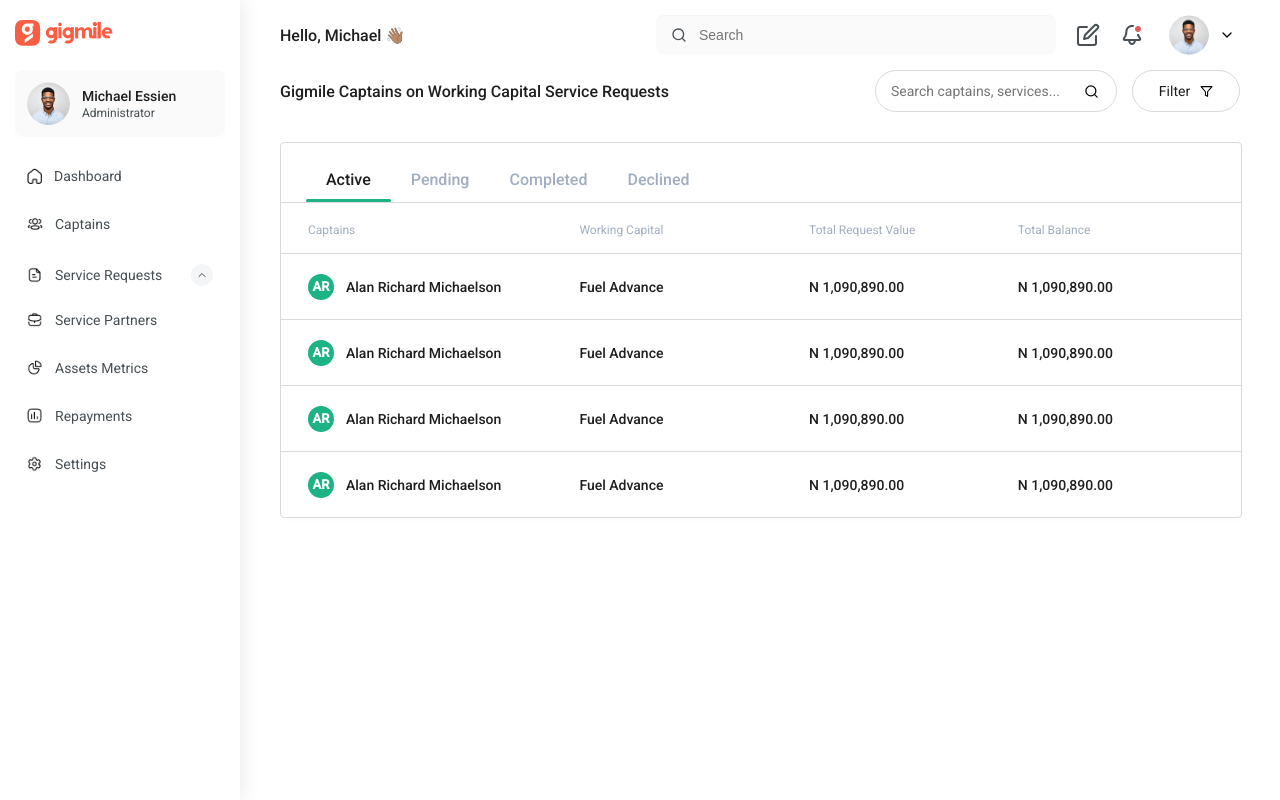
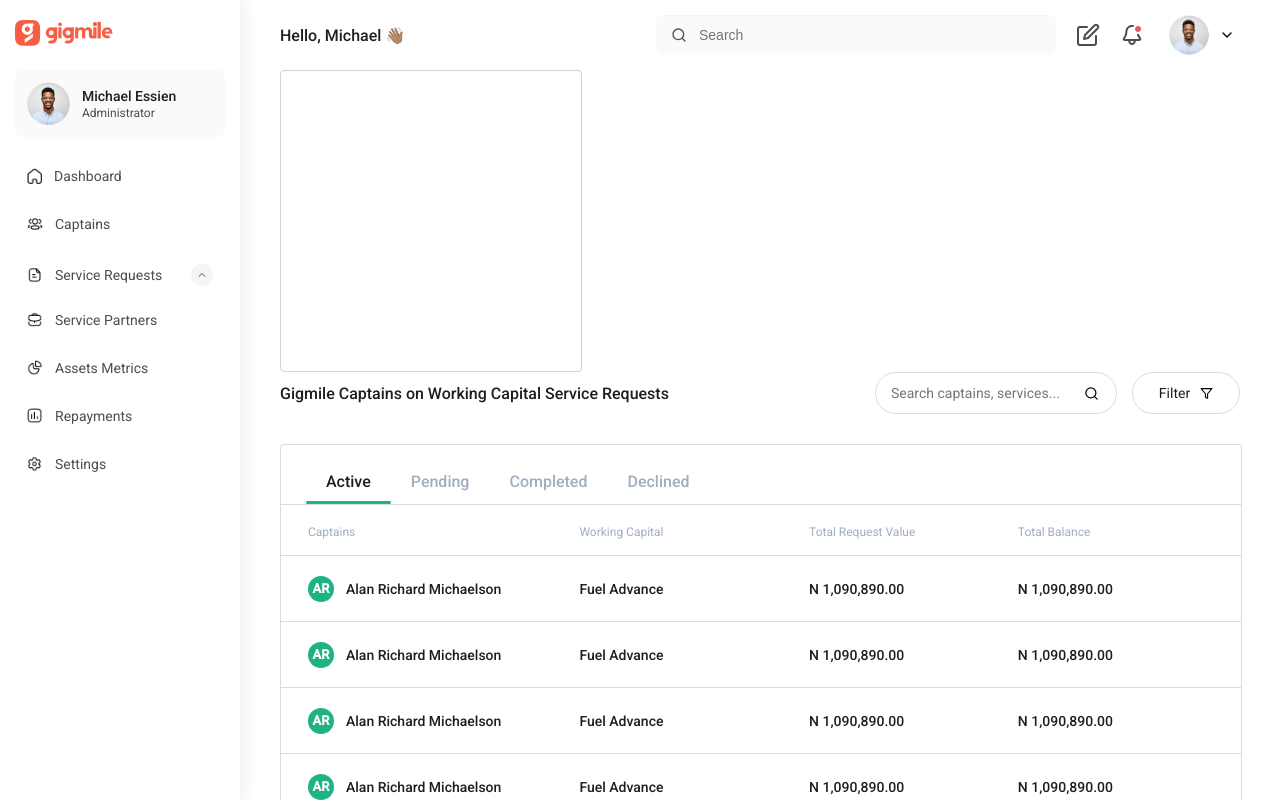
Before and after one commit to Ahumareze/gigmile, a React (Create React App) app: page / in a window 1280 px wide. Built offline with nearby package versions, Linux system fonts and the light colour scheme.

Commit message:
updated chart components

```diff
--- /dev/null
+++ b/src/components/chart/Chart.jsx
@@ -0,0 +1,14 @@
+import React from 'react';
+
+//styles
+import classes from './chart.module.css';
+
+function Chart(props) {
+    return (
+        <div className={classes.container}>
+
+        </div>
+    );
+}
+
+export default Chart;
--- /dev/null
+++ b/src/components/chart/chart.module.css
@@ -0,0 +1,7 @@
+.container{
+    height: 300px;
+    width: 300px;
+    background-color: #fff;
+    border: 1px solid #d1d1d1;
+    border-radius: 4px;
+}
--- a/src/components/index.js
+++ b/src/components/index.js
@@ -1,9 +1,11 @@
 import Sidebar from "./sidebar/Sidebar";
 import Header from "./header/Header";
 import CaptainsTable from "./captainsTable/CaptainsTable";
+import Chart from "./chart/Chart";
 
 export {
     Sidebar,
     Header,
-    CaptainsTable
+    CaptainsTable,
+    Chart
 }
--- a/src/pages/dashboard/Dashboard.jsx
+++ b/src/pages/dashboard/Dashboard.jsx
@@ -7,13 +7,14 @@
 import { Navigation } from '../../containers';
 
 //components
-import { CaptainsTable, Header } from '../../components';
+import { CaptainsTable, Chart, Header } from '../../components';
 
 function Dashboard() {
     return (
         <Navigation>
             <Header />
             <section>
+                <Chart />
                 <CaptainsTable />
             </section>
         </Navigation>
```
